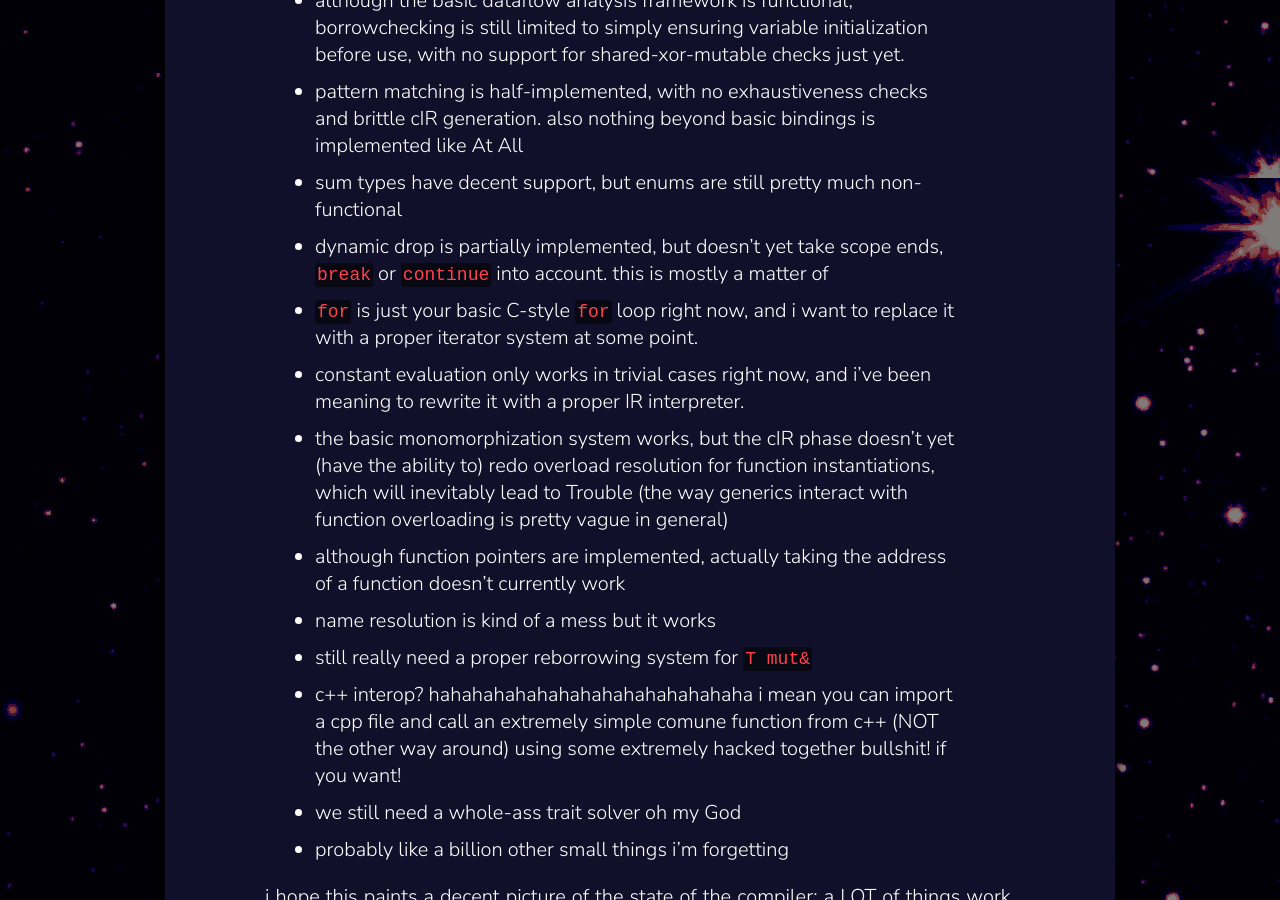
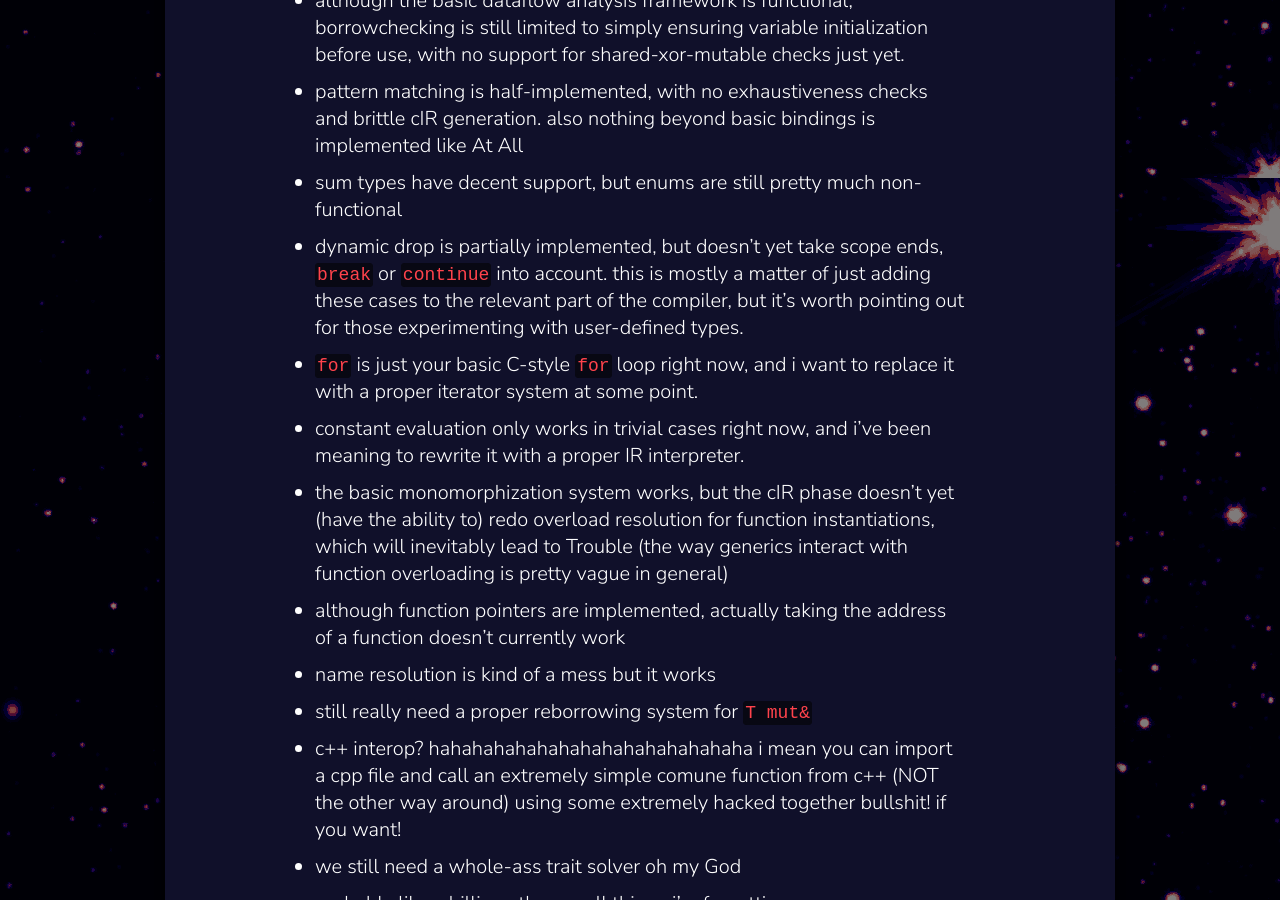
Before and after one commit to estroBiologist/estroBiologist.github.io, a Jekyll site: the page built from _posts/2023-06-06-introducing-comune.md, in a window 1280 px wide and 900 px high, scrolled down 12177 px. Built offline with Jekyll 4.4.1, drawn with Linux system fonts in a browser that asks for light colours.

Commit message:
fix an unfinished sentence

```diff
--- a/_posts/2023-06-06-introducing-comune.md
+++ b/_posts/2023-06-06-introducing-comune.md
@@ -340,7 +340,7 @@ well, a solid amount! in fact, it might be easier to list what's *not* yet ready
 - although the basic dataflow analysis framework is functional, borrowchecking is still limited to simply ensuring variable initialization before use, with no support for shared-xor-mutable checks just yet.
 - pattern matching is half-implemented, with no exhaustiveness checks and brittle cIR generation. also nothing beyond basic bindings is implemented like At All
 - sum types have decent support, but enums are still pretty much non-functional
-- dynamic drop is partially implemented, but doesn't yet take scope ends, `break` or `continue` into account. this is mostly a matter of
+- dynamic drop is partially implemented, but doesn't yet take scope ends, `break` or `continue` into account. this is mostly a matter of just adding these cases to the relevant part of the compiler, but it's worth pointing out for those experimenting with user-defined types.
 - `for` is just your basic C-style `for` loop right now, and i want to replace it with a proper iterator system at some point.
 - constant evaluation only works in trivial cases right now, and i've been meaning to rewrite it with a proper IR interpreter.
 - the basic monomorphization system works, but the cIR phase doesn't yet (have the ability to) redo overload resolution for function instantiations, which will inevitably lead to Trouble (the way generics interact with function overloading is pretty vague in general)
```
Also changed, not shown: 1 other file.
